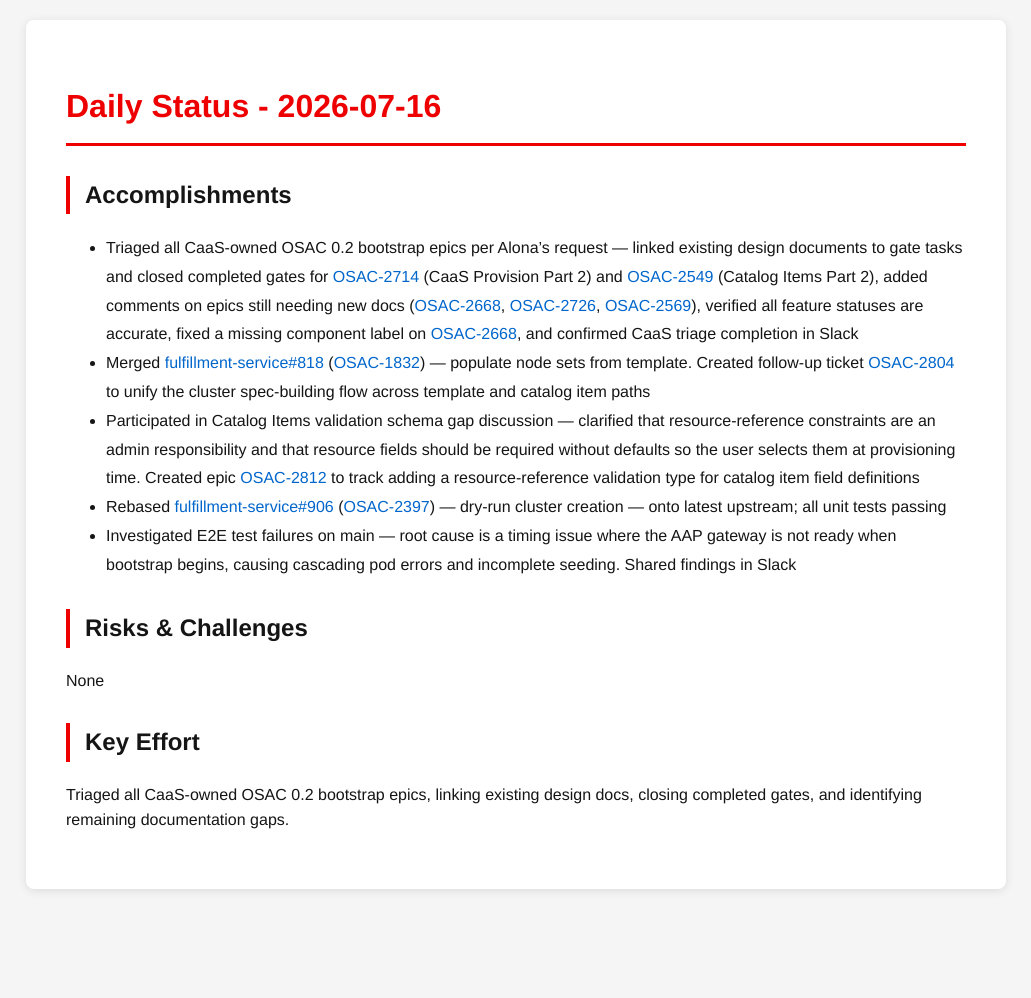
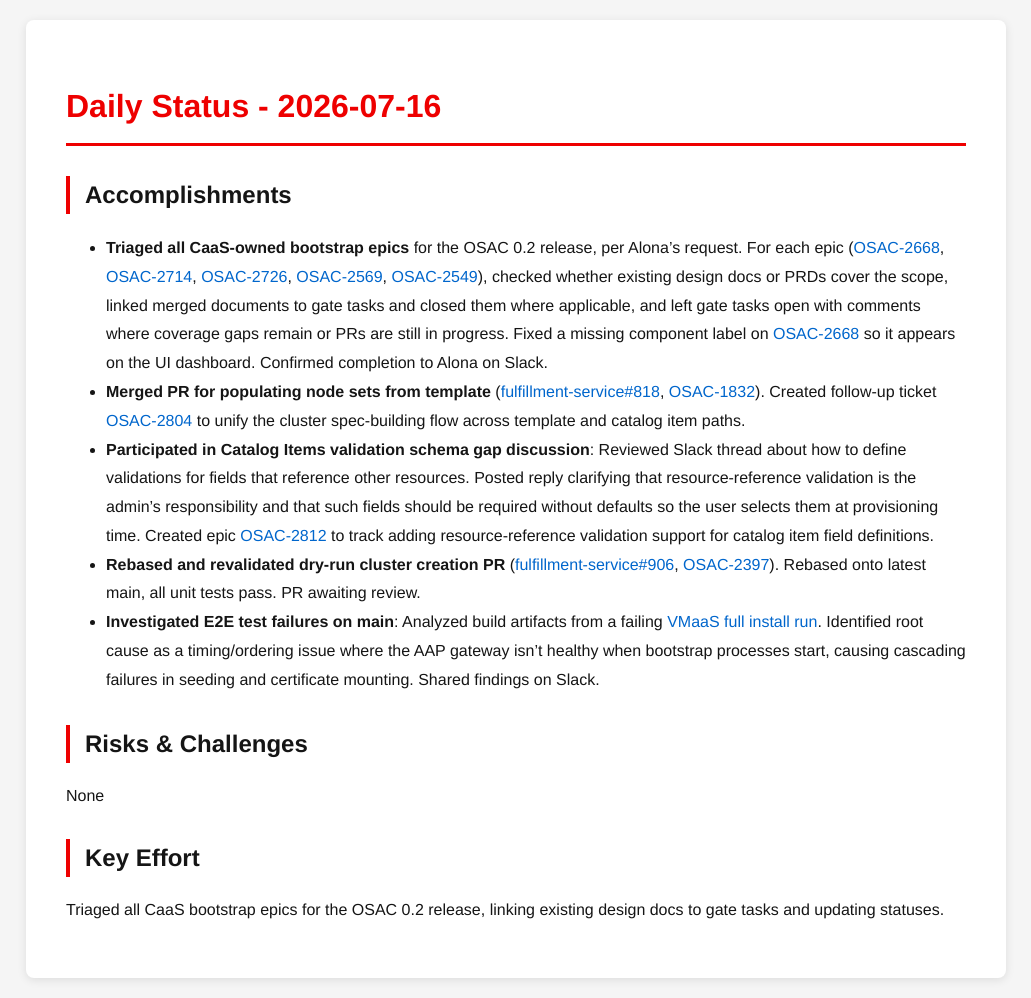
Before and after one commit to tzvatot/daily-status, a Jekyll site: the page built from 2026-07-16.md, in a window 1280 px wide. Shown: the whole page, without its empty margins (124-1155 px from the left). Built offline with Jekyll 4.4.1, drawn with Linux system fonts in a browser that asks for light colours; before the commit the page ends 909 px from its top, so only the background shows below that.

Commit message:
Daily status update - 2026-07-16

```diff
--- a/2026-07-16.md
+++ b/2026-07-16.md
@@ -7,14 +7,15 @@
 # Daily Status - 2026-07-16
 
 ## Accomplishments
-- Triaged all CaaS-owned OSAC 0.2 bootstrap epics per Alona's request — linked existing design documents to gate tasks and closed completed gates for [OSAC-2714](https://redhat.atlassian.net/browse/OSAC-2714) (CaaS Provision Part 2) and [OSAC-2549](https://redhat.atlassian.net/browse/OSAC-2549) (Catalog Items Part 2), added comments on epics still needing new docs ([OSAC-2668](https://redhat.atlassian.net/browse/OSAC-2668), [OSAC-2726](https://redhat.atlassian.net/browse/OSAC-2726), [OSAC-2569](https://redhat.atlassian.net/browse/OSAC-2569)), verified all feature statuses are accurate, fixed a missing component label on [OSAC-2668](https://redhat.atlassian.net/browse/OSAC-2668), and confirmed CaaS triage completion in Slack
-- Merged [fulfillment-service#818](https://github.com/osac-project/fulfillment-service/pull/818) ([OSAC-1832](https://redhat.atlassian.net/browse/OSAC-1832)) — populate node sets from template. Created follow-up ticket [OSAC-2804](https://redhat.atlassian.net/browse/OSAC-2804) to unify the cluster spec-building flow across template and catalog item paths
-- Participated in Catalog Items validation schema gap discussion — clarified that resource-reference constraints are an admin responsibility and that resource fields should be required without defaults so the user selects them at provisioning time. Created epic [OSAC-2812](https://redhat.atlassian.net/browse/OSAC-2812) to track adding a resource-reference validation type for catalog item field definitions
-- Rebased [fulfillment-service#906](https://github.com/osac-project/fulfillment-service/pull/906) ([OSAC-2397](https://redhat.atlassian.net/browse/OSAC-2397)) — dry-run cluster creation — onto latest upstream; all unit tests passing
-- Investigated E2E test failures on main — root cause is a timing issue where the AAP gateway is not ready when bootstrap begins, causing cascading pod errors and incomplete seeding. Shared findings in Slack
+
+- **Triaged all CaaS-owned bootstrap epics** for the OSAC 0.2 release, per Alona's request. For each epic ([OSAC-2668](https://redhat.atlassian.net/browse/OSAC-2668), [OSAC-2714](https://redhat.atlassian.net/browse/OSAC-2714), [OSAC-2726](https://redhat.atlassian.net/browse/OSAC-2726), [OSAC-2569](https://redhat.atlassian.net/browse/OSAC-2569), [OSAC-2549](https://redhat.atlassian.net/browse/OSAC-2549)), checked whether existing design docs or PRDs cover the scope, linked merged documents to gate tasks and closed them where applicable, and left gate tasks open with comments where coverage gaps remain or PRs are still in progress. Fixed a missing component label on [OSAC-2668](https://redhat.atlassian.net/browse/OSAC-2668) so it appears on the UI dashboard. Confirmed completion to Alona on Slack.
+- **Merged PR for populating node sets from template** ([fulfillment-service#818](https://github.com/osac-project/fulfillment-service/pull/818), [OSAC-1832](https://redhat.atlassian.net/browse/OSAC-1832)). Created follow-up ticket [OSAC-2804](https://redhat.atlassian.net/browse/OSAC-2804) to unify the cluster spec-building flow across template and catalog item paths.
+- **Participated in Catalog Items validation schema gap discussion**: Reviewed Slack thread about how to define validations for fields that reference other resources. Posted reply clarifying that resource-reference validation is the admin's responsibility and that such fields should be required without defaults so the user selects them at provisioning time. Created epic [OSAC-2812](https://redhat.atlassian.net/browse/OSAC-2812) to track adding resource-reference validation support for catalog item field definitions.
+- **Rebased and revalidated dry-run cluster creation PR** ([fulfillment-service#906](https://github.com/osac-project/fulfillment-service/pull/906), [OSAC-2397](https://redhat.atlassian.net/browse/OSAC-2397)). Rebased onto latest main, all unit tests pass. PR awaiting review.
+- **Investigated E2E test failures on main**: Analyzed build artifacts from a failing [VMaaS full install run](https://github.com/osac-project/fulfillment-service/actions/runs/29379201666). Identified root cause as a timing/ordering issue where the AAP gateway isn't healthy when bootstrap processes start, causing cascading failures in seeding and certificate mounting. Shared findings on Slack.
 
 ## Risks & Challenges
 None
 
 ## Key Effort
-Triaged all CaaS-owned OSAC 0.2 bootstrap epics, linking existing design docs, closing completed gates, and identifying remaining documentation gaps.
+Triaged all CaaS bootstrap epics for the OSAC 0.2 release, linking existing design docs to gate tasks and updating statuses.
```
